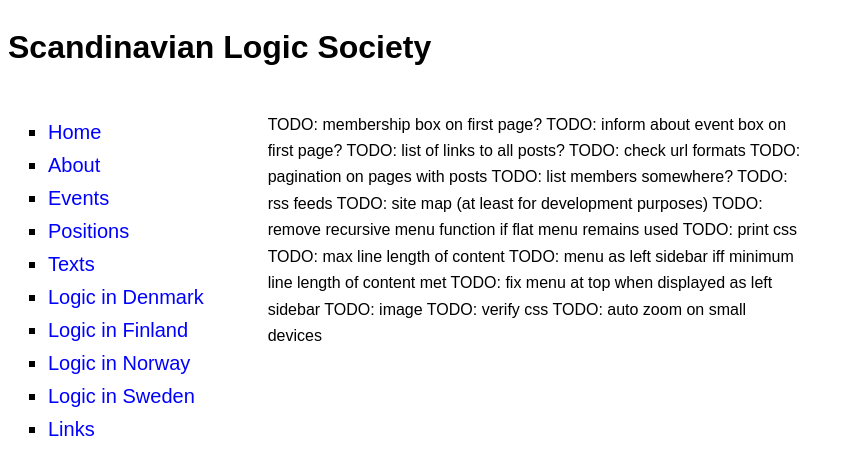
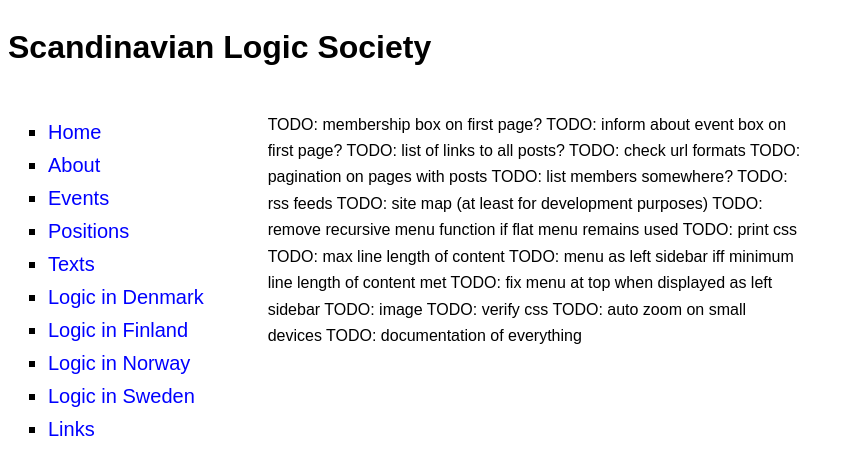
Before and after one commit to scandinavianlogic/scandinavianlogic.github.io, a Jekyll site: the page built from TODO.md, in a window 1280 px wide. Shown: the top 475 px of the page, without its empty margins (0-853 px from the left). Built offline with Jekyll 4.4.1, drawn with Linux system fonts in a browser that asks for light colours; our own code applies the rules of GitHub Pages for plain Markdown files.

Commit message:
added TODO

```diff
--- a/TODO.md
+++ b/TODO.md
@@ -16,3 +16,4 @@
 {{ "TODO: image" | log_warning }}
 {{ "TODO: verify css" | log_warning }}
 {{ "TODO: auto zoom on small devices" | log_warning }}
+{{ "TODO: documentation of everything" | log_warning }}
```
